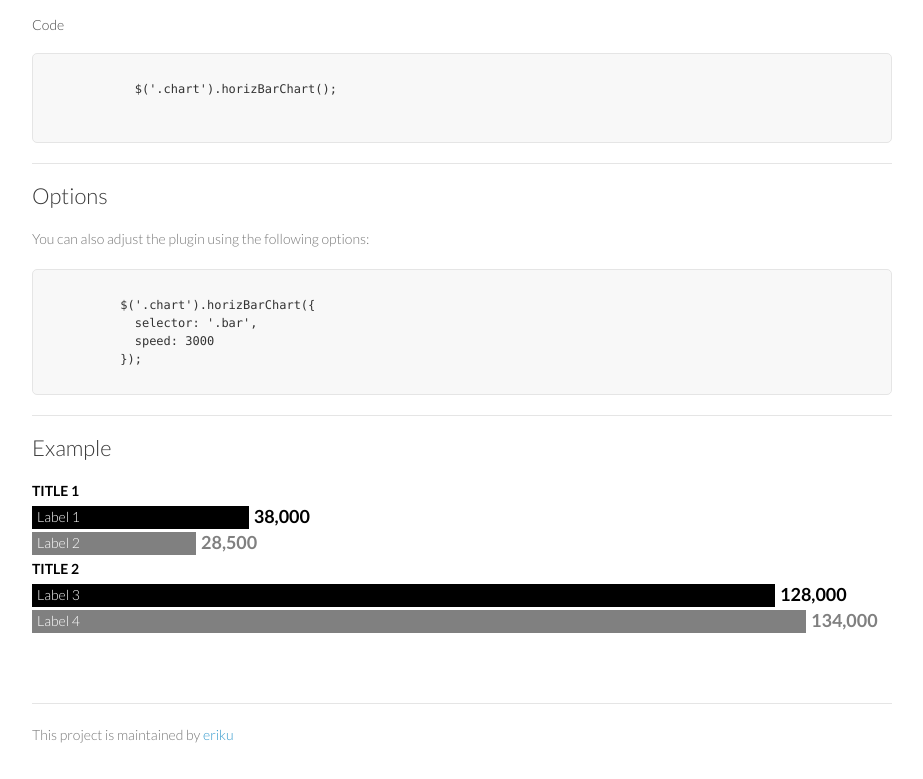
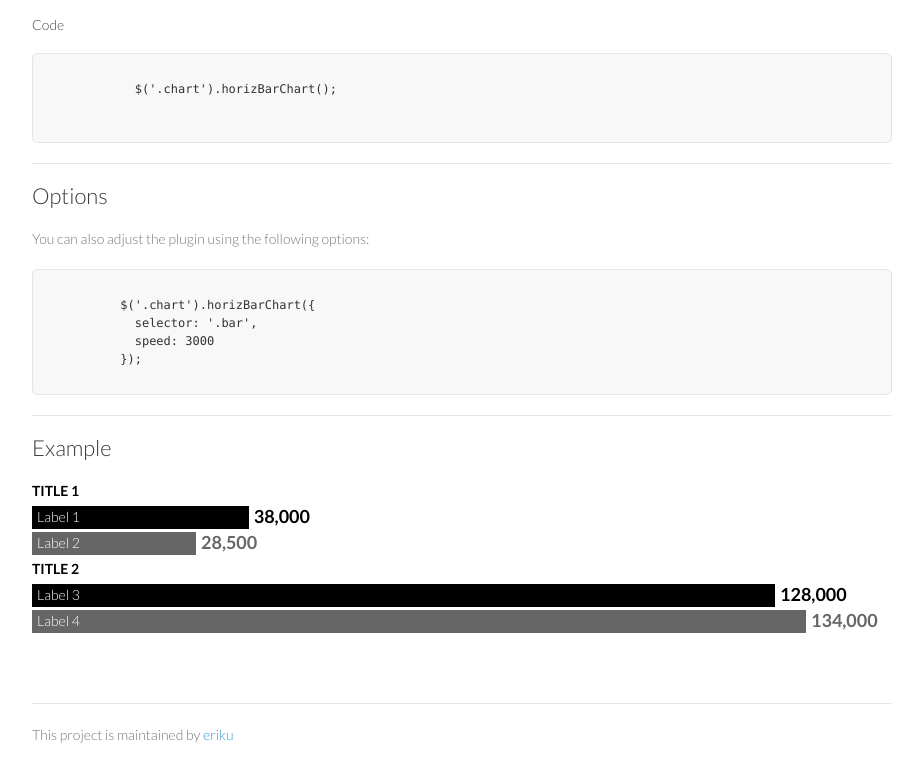
Before and after one commit to eriku/horizontal-chart, a website: page index.html in a window 1280 px wide. Shown: the part 626-1405 px from the top of the page, without its empty margins (178-1101 px from the left). Drawn offline with nearby package versions, Linux system fonts and the light colour scheme; files that its build step writes are made by us from their sources.

Commit message:
Changed '.past' colours

```diff
--- a/src/sass/_horizBarChart.scss
+++ b/src/sass/_horizBarChart.scss
@@ -60,10 +60,10 @@
 
       &.past {
         .bar {
-          background: grey;
+          background: #666;
         }
         .number {
-          color: grey;
+          color: #666;
         }
       }
     }
```
